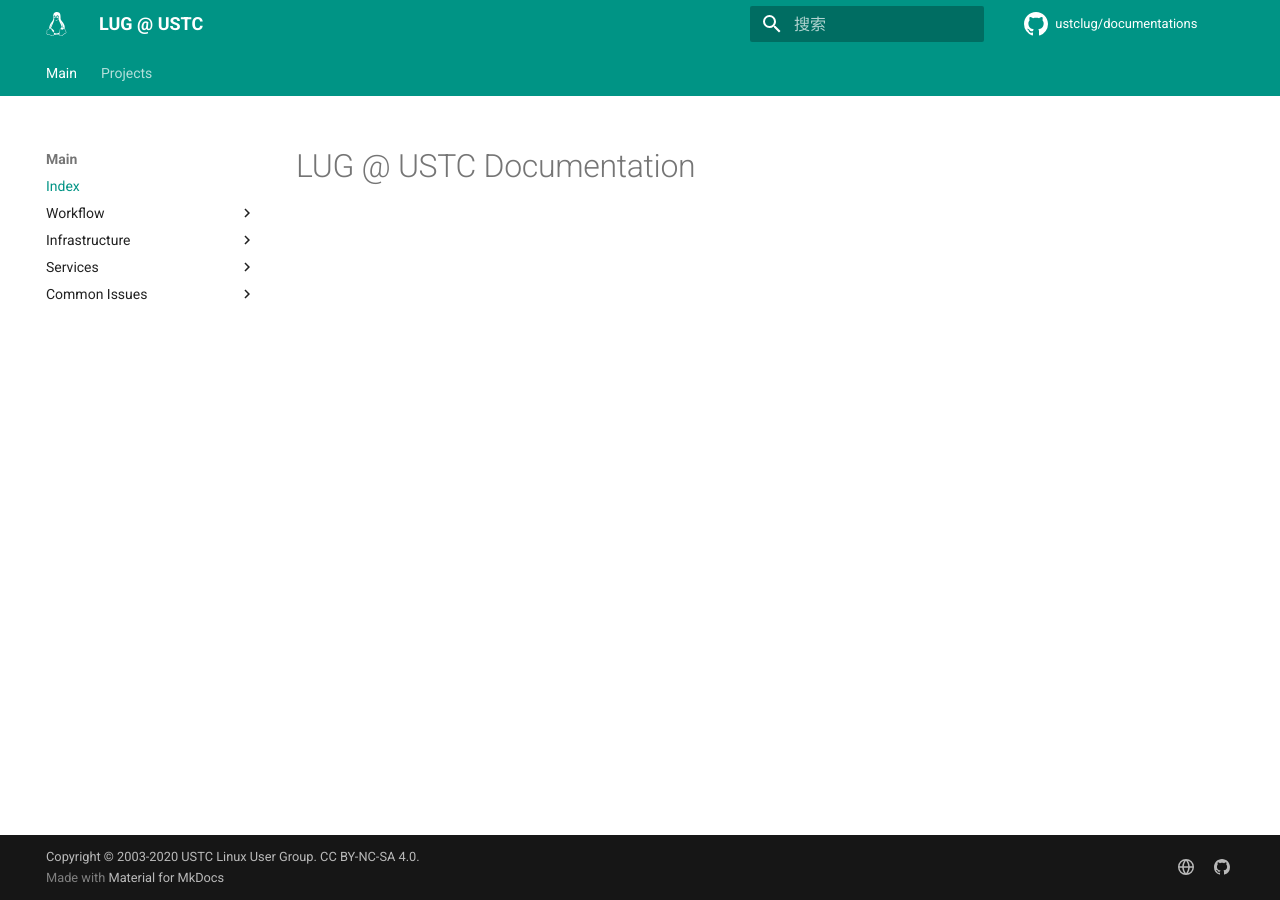
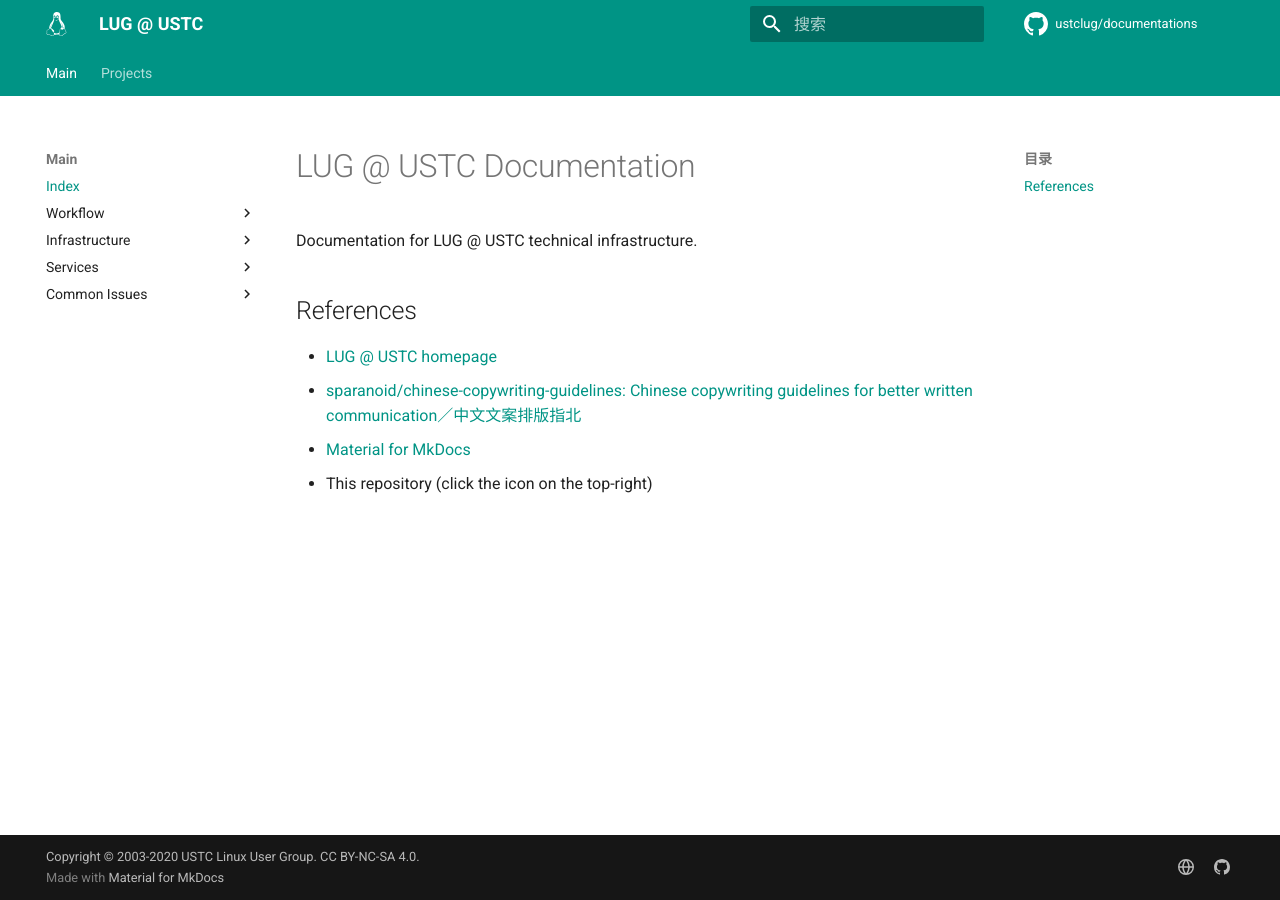
Before and after one commit to ustclug/documentations, an MkDocs documentation site: the page built from docs/index.md, in a window 1280 px wide. Built offline with MkDocs 1.6.1 and Material for MkDocs 9.7.7, drawn with Linux system fonts in a browser that asks for light colours; comment, search, counter and statistics services are not loaded.

```diff
--- a/docs/index.md
+++ b/docs/index.md
@@ -1 +1,10 @@
 # LUG @ USTC Documentation
+
+Documentation for LUG @ USTC technical infrastructure.
+
+## References
+
+- [LUG @ USTC homepage](https://lug.ustc.edu.cn/)
+- [sparanoid/chinese-copywriting-guidelines: Chinese copywriting guidelines for better written communication／中文文案排版指北](https://github.com/sparanoid/chinese-copywriting-guidelines)
+- [Material for MkDocs](https://squidfunk.github.io/mkdocs-material/)
+- This repository (click the icon on the top-right)
```
Also changed, not shown: docs/infrastructure/ssl.md (+4 -0 lines).
